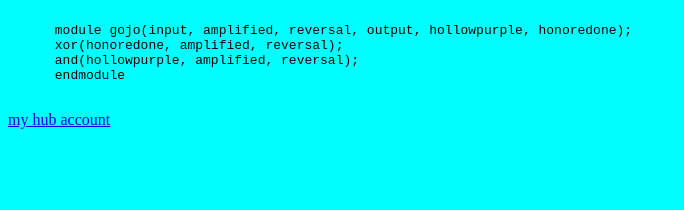
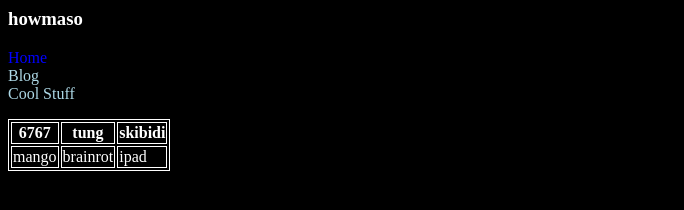
Before and after one commit to howmaso/site, a plain HTML site: page index.html in a window 1280 px wide. Shown: the whole page, without its empty margins (0-684 px from the left). Drawn offline with Linux system fonts and the light colour scheme.

Commit message:
mangomustard

```diff
--- /dev/null
+++ b/assets/1.css
@@ -0,0 +1,20 @@
+body{
+background-color: black;
+}
+*{
+color: white;
+}
+ul{
+list-style-type: none;
+padding: 0;
+}
+table, th, td{
+border: 1px solid white;
+}
+ul li a{
+text-decoration: none;
+color:lightblue
+}
+.currentpage{
+color: blue;
+}
--- /dev/null
+++ b/functions/helloworld.js
@@ -0,0 +1,3 @@
+export function onRequest(context) {
+return new Response("Hello, World!");
+}
--- a/index.html
+++ b/index.html
@@ -1,17 +1,29 @@
-<!-- rust fans be like im sexually attracted to rust im a good boy for rust woof woof i do only what daddy rust tells me to -->
+<html>
+<head>
+<title> howmaso </title>
+<link rel="stylesheet" href="assets/1.css" />
+</head>
+<body>
 
-<html>
-  <head>
-    <title>wish someone gave ME head... sad spongebob</title>
-  </head>
-  <body style="background-color: aqua">
-    <!-- fuck ur eyes this site is a joke anyway -->
-    <pre><code>
-      module gojo(input, amplified, reversal, output, hollowpurple, honoredone);
-      xor(honoredone, amplified, reversal);
-      and(hollowpurple, amplified, reversal);
-      endmodule
-    </code></pre>
-    <a href="https://github.com/howmaso/site/blob/main/index.html"> my hub account </a>
-  </body>
-</html>
+<h3> howmaso </h3>
+
+<ul>
+<li> <a class="currentpage" href="/"> Home </a> </li>
+<li> <a href="/blog"> Blog </a> </li>
+<li> <a href="/3"> Cool Stuff </a> </li>
+</ul>
+
+<table>
+
+<tr>
+<th> 6767 </th>
+<th> tung </th>
+<th> skibidi </th>
+</tr>
+
+
+<tr>
+<td> mango </td>
+<td> brainrot </td>
+<td> ipad </td>
+</tr>
```
